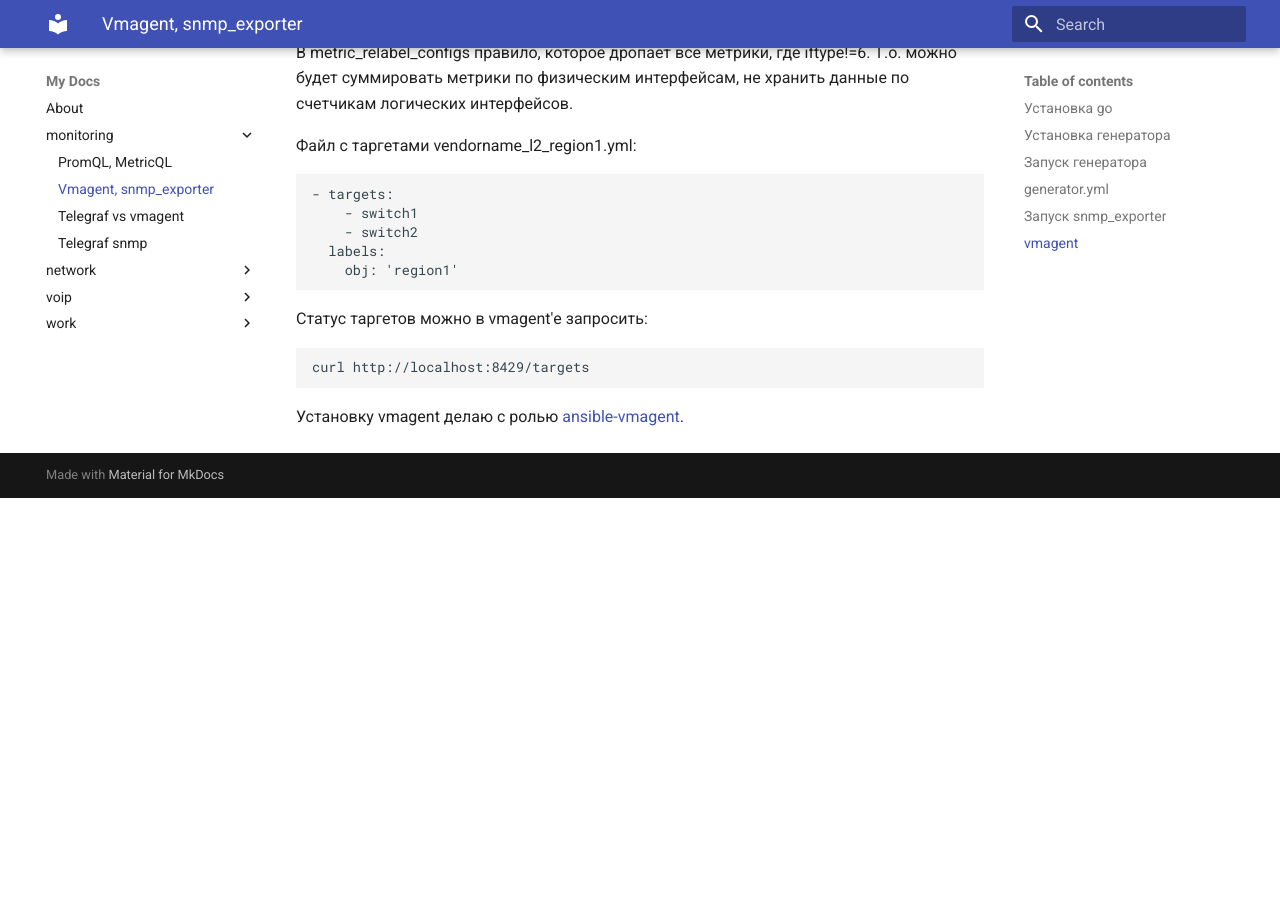
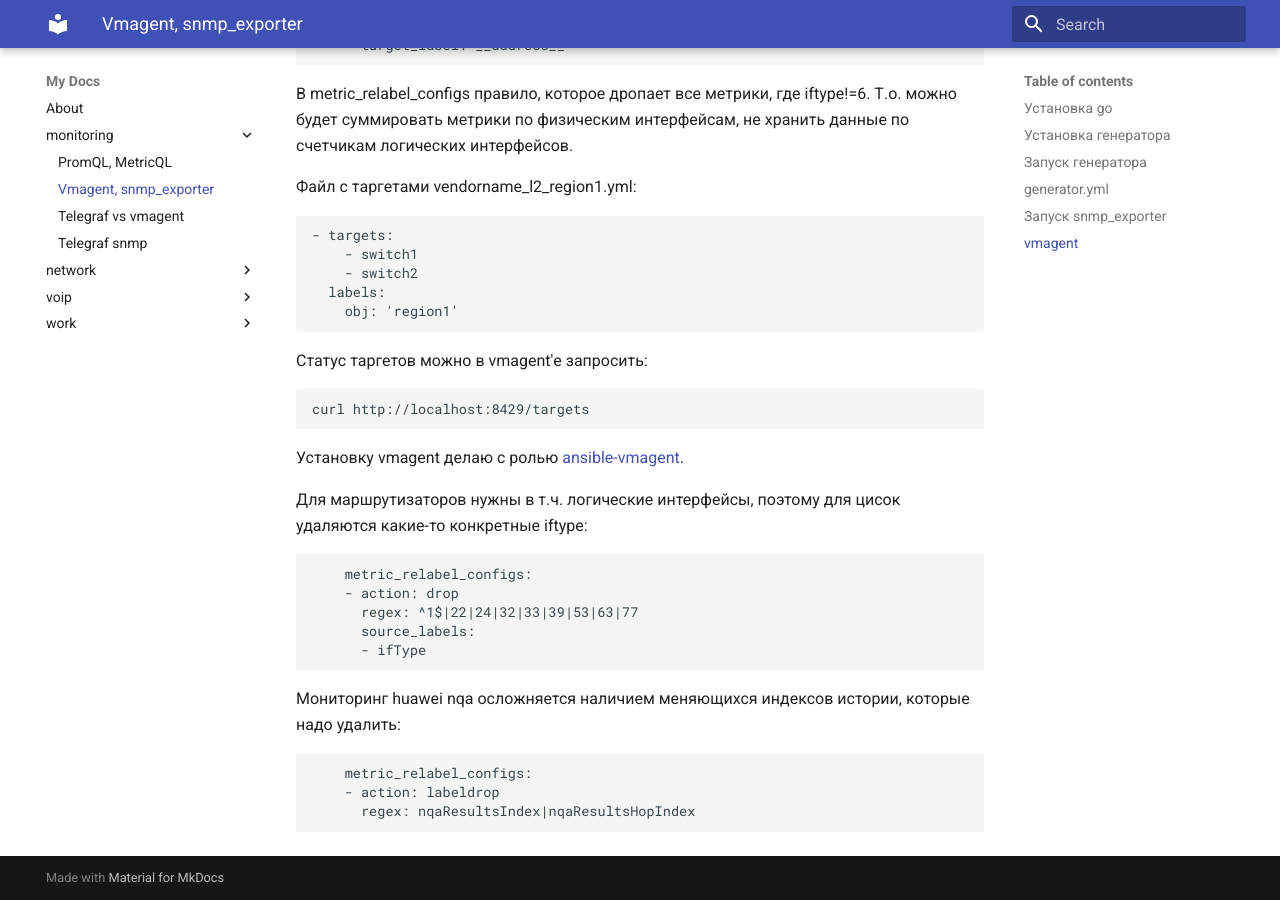
Before and after one commit to v98765/v98765.github.io, an MkDocs documentation site: the page built from docs/monitoring/snmp_exporter.md, in a window 1280 px wide and 900 px high, scrolled down 3342 px. Built offline with MkDocs 1.6.1 and Material for MkDocs 9.7.7, drawn with Linux system fonts in a browser that asks for light colours; before the commit the page ends 3840 px from its top, so only the background shows below that; some of the changed text lies outside the part shown.

Commit message:
metric_relabel_configs for nqa, cisco router

````diff
--- a/docs/monitoring/snmp_exporter.md
+++ b/docs/monitoring/snmp_exporter.md
@@ -79,6 +79,8 @@
 ifName | имя интерфейса из ifxtable вместо ifIndex, который удален `drop_source_indexes: true`
 ifType | тип интерфейса для фильтрации метрик в vmagent'е, чтобы исключить сбор данных по логическим интерфейсам
 
+Дропать индекс интерфейсов для некторых маршрутизаторов cisco нельзя.
+
 ## Запуск snmp_exporter
 
 Необходим конфигурационный файл /etc/snmp_exporter/snmp.yml и запустить snmp_exporter.
@@ -144,3 +146,19 @@
 curl http://localhost:8429/targets
 ```
 Установку vmagent делаю с ролью [ansible-vmagent](https://github.com/v98765/ansible-vmagent).
+
+Для маршрутизаторов нужны в т.ч. логические интерфейсы, поэтому для цисок удаляются какие-то конкретные iftype:
+```text
+    metric_relabel_configs:
+    - action: drop
+      regex: ^1$|22|24|32|33|39|53|63|77
+      source_labels:
+      - ifType
+```
+
+Мониторинг huawei nqa осложняется наличием меняющихся индексов истории, которые надо удалить:
+```text
+    metric_relabel_configs:
+    - action: labeldrop
+      regex: nqaResultsIndex|nqaResultsHopIndex
+```
````
